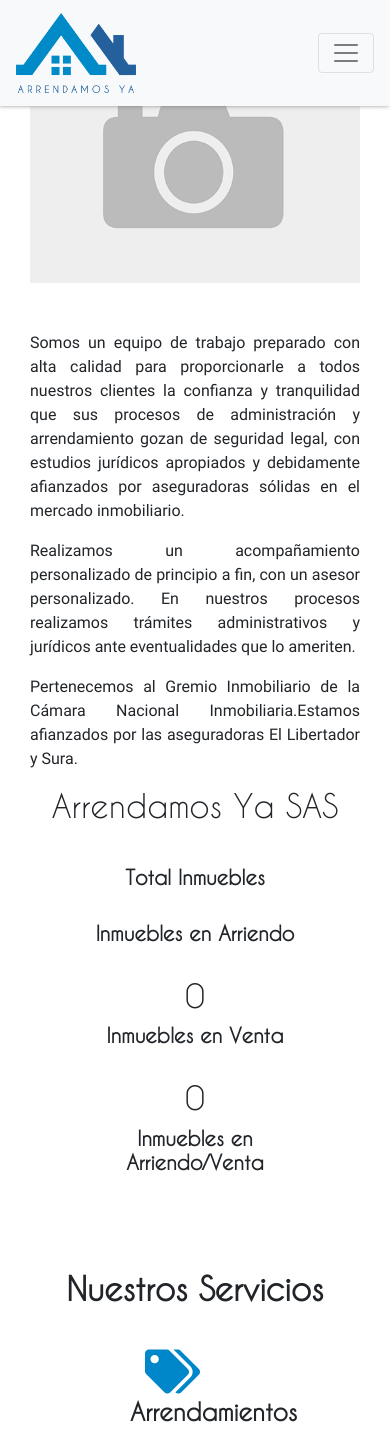
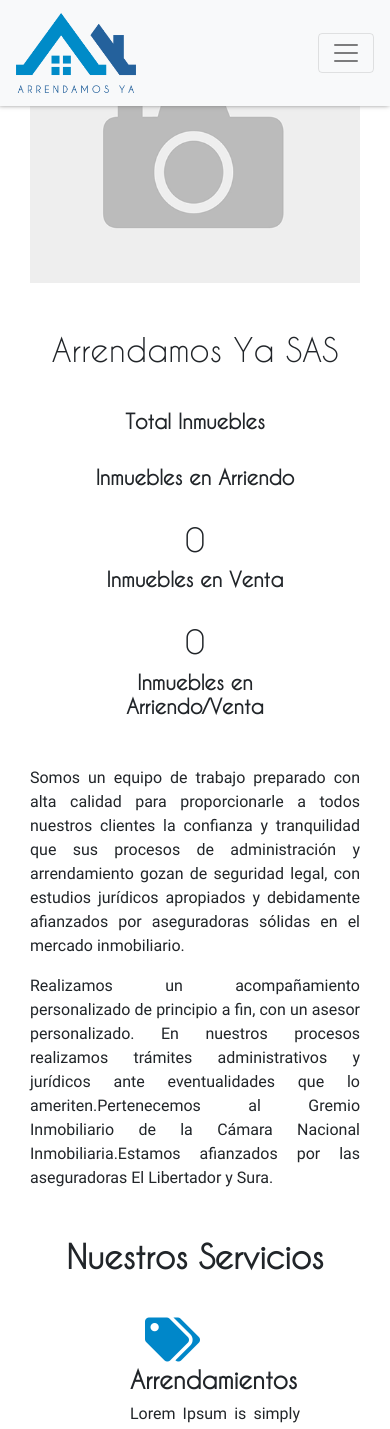
Before and after one commit to DexconDigital/arrendamosYa, a PHP site: page /quienes_somos.php in a window 390 px wide. Shown: the top 1429 px of the page. Run offline with PHP 8.4, Linux system fonts and the light colour scheme.

Commit message:
Quienes somos Ajustes
Se arreglo los parrafos de la inmobiliaria en quienes somos.

```diff
--- a/quienes_somos.php
+++ b/quienes_somos.php
@@ -31,10 +31,10 @@
                     <div class="row">
                         <div class="col-md-6">
                             <img src="images/no_image.png" alt="">
-                            <p class="mt-5"><?php echo $texto_quienes_somos ['quienes_somos']['parrafos'][0]?></p>
-                            <p class="mt-1"><?php echo $texto_quienes_somos ['quienes_somos']['parrafos'][1]?> <?php echo $texto_quienes_somos ['quienes_somos']['parrafos'][2]?></p>
-                            <p class="mt-1"><?php echo $texto_quienes_somos ['quienes_somos']['parrafos'][3]?><?php echo $texto_quienes_somos ['quienes_somos']['parrafos'][4]?></p>
+                            <p class="mt-5"></p>
+
                         </div>
+
                         <div class="col-md-6">
                             <h2 class="text-center"> Arrendamos Ya SAS</h2>
                             <div class="banner_estadi">
@@ -87,6 +87,10 @@
                             </div>
                         </div>
                     </div>
+                </div>
+                <div class="col-md-12">
+                    <p class=""><?php echo $texto_quienes_somos['quienes_somos']['parrafos'][0] ?></p>
+                      <p><?php echo $texto_quienes_somos['quienes_somos']['parrafos'][1] ?> <?php echo $texto_quienes_somos['quienes_somos']['parrafos'][2] ?><?php echo $texto_quienes_somos['quienes_somos']['parrafos'][3] ?><?php echo $texto_quienes_somos['quienes_somos']['parrafos'][4] ?></p>
                 </div>
             </div>
         </section>
```
